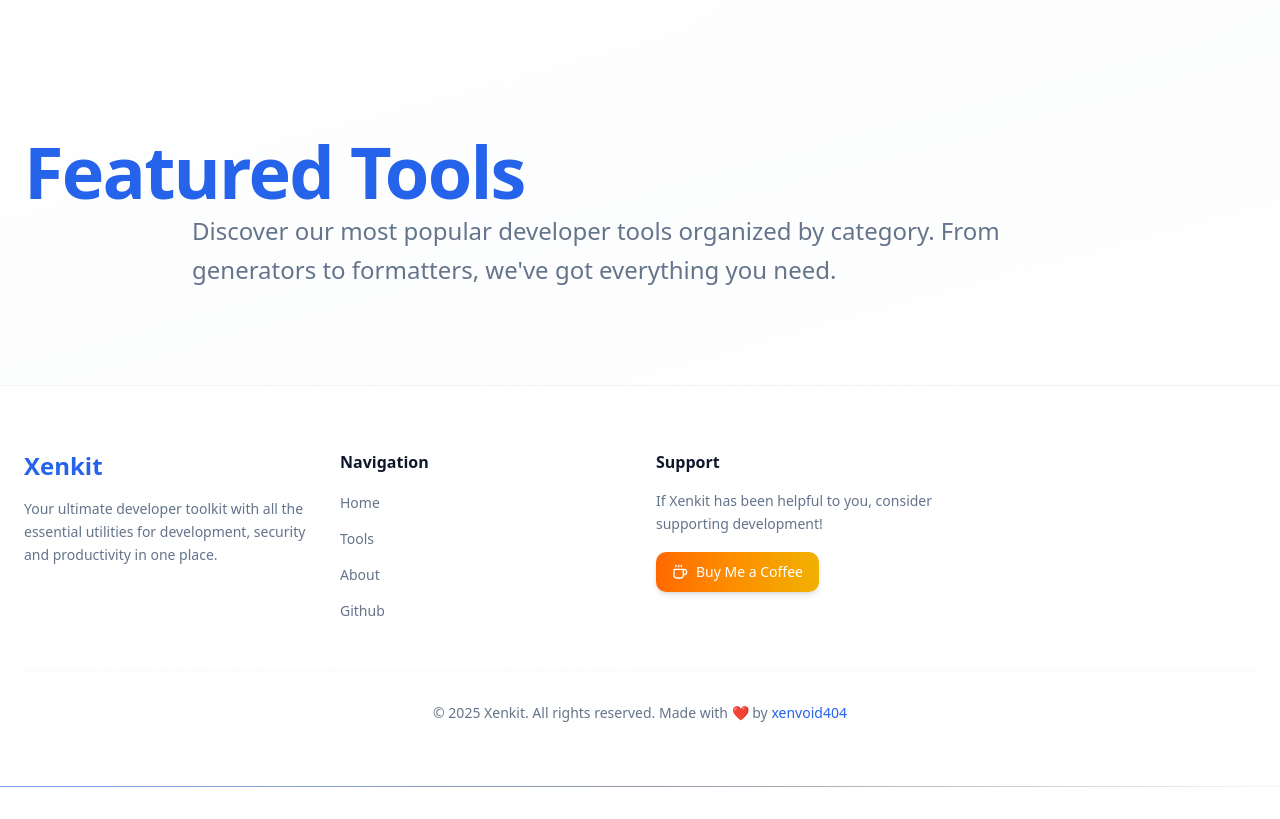
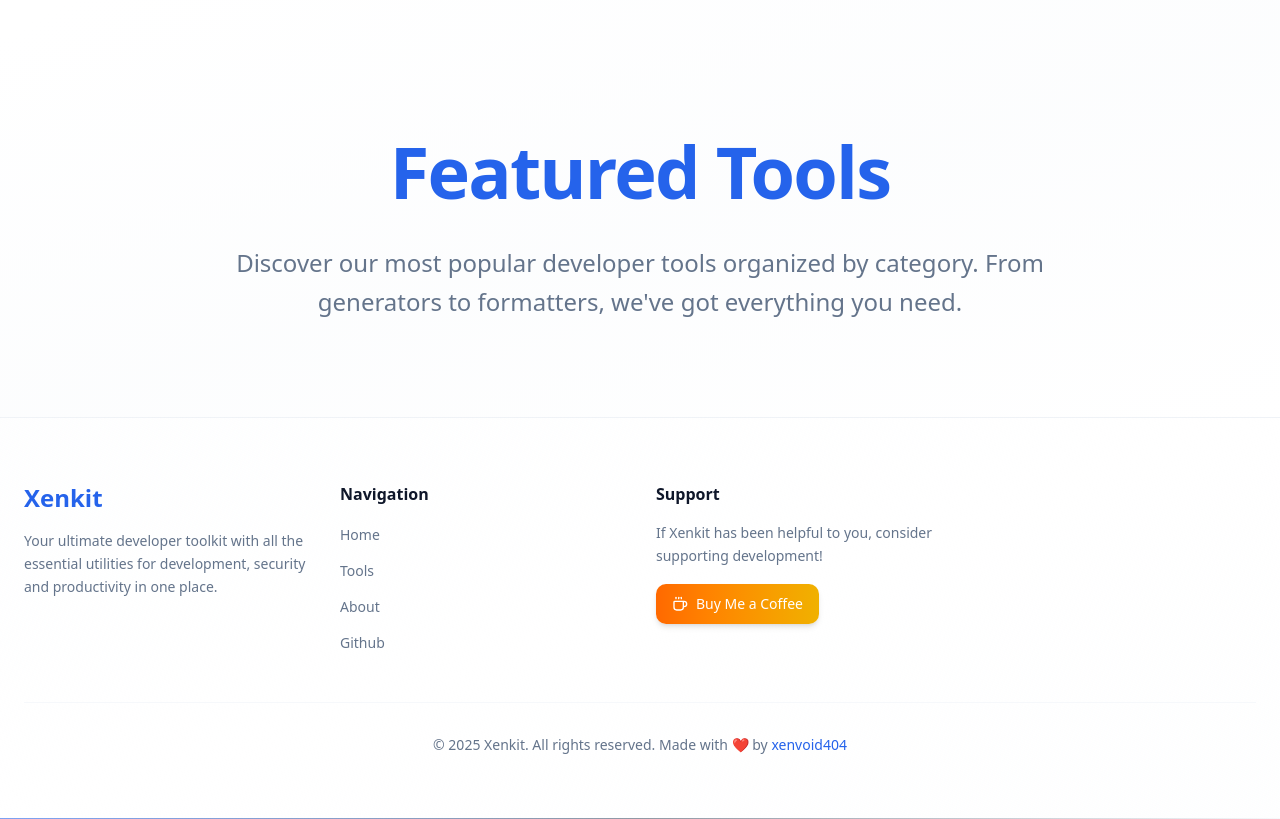
Before and after one commit to xenvoid404/xenkit-app, a Next.js app: page / in a window 1280 px wide. Shown: the part 820-1639 px from the top of the page. Before the commit the page ends 1607 px from the top, so only its background shows below. Built offline with nearby package versions, Linux system fonts and the light colour scheme.

Commit message:
coba animasi ini dulu deh

```diff
--- /dev/null
+++ b/app/(main)/(home)/components/featured-tools/animated-item.tsx
@@ -0,0 +1,19 @@
+'use client';
+import { m, type Variants } from 'framer-motion';
+
+const itemVariants: Variants = {
+    hidden: { opacity: 0, y: 20 },
+    visible: {
+        opacity: 1,
+        y: 0,
+        transition: { duration: 0.6, ease: [0.43, 0.13, 0.23, 0.96] as const }
+    }
+};
+
+export function AnimatedItem({ children, className }: { children: React.ReactNode; className?: string }) {
+    return (
+        <m.div variants={itemVariants} className={className}>
+            {children}
+        </m.div>
+    );
+}
--- a/app/(main)/(home)/components/section/featured-tools.tsx
+++ b/app/(main)/(home)/components/section/featured-tools.tsx
@@ -1,14 +1,29 @@
+import { FeaturedToolsWrapper, FeaturedToolsSubWrapper } from '../wrapper/featured-tools-wrapper';
+import { AnimatedItem } from '../featured-tools/animated-item';
+
 export function FeaturedTools() {
+    const heading = (
+        <h1 className="text-4xl font-bold leading-[1.1] tracking-tight sm:text-5xl lg:text-6xl xl:text-7xl">
+            <span className="block text-primary">Featured Tools</span>
+        </h1>
+    );
+
+    const paragraph = (
+        <p className="mx-auto max-w-4xl font-light leading-relaxed text-muted-foreground sm:text-xl lg:text-2xl">
+            Discover our most popular developer tools organized by category. From generators to formatters, we&apos;ve got everything you
+            need.
+        </p>
+    );
+
     return (
         <section className="py-24 px-6 bg-gradient-to-br from-background via-muted/20 to-background">
             <div className="max-w-8xl mx-auto">
-                <h1 className="text-4xl font-bold leading-[1.1] tracking-tight sm:text-5xl lg:text-6xl xl:text-7xl">
-                    <span className="block text-primary">Featured Tools</span>
-                </h1>
-                <p className="mx-auto max-w-4xl font-light leading-relaxed text-muted-foreground sm:text-xl lg:text-2xl">
-                    Discover our most popular developer tools organized by category. From generators to formatters, we&apos;ve got everything you
-                    need.
-                </p>
+                <FeaturedToolsWrapper>
+                    <FeaturedToolsSubWrapper>
+                        <AnimatedItem>{heading}</AnimatedItem>
+                        <AnimatedItem>{paragraph}</AnimatedItem>
+                    </FeaturedToolsSubWrapper>
+                </FeaturedToolsWrapper>
             </div>
         </section>
     );
--- /dev/null
+++ b/app/(main)/(home)/components/wrapper/featured-tools-wrapper.tsx
@@ -0,0 +1,30 @@
+'use client';
+import { m, LazyMotion, domAnimation, type Variants } from 'framer-motion';
+
+const containerVariants: Variants = {
+    hidden: {},
+    visible: {
+        transition: {
+            staggerChildren: 0.2,
+            delayChildren: 0.1
+        }
+    }
+};
+
+export function FeaturedToolsWrapper({ children }: { children: React.ReactNode }) {
+    return <LazyMotion features={domAnimation}>{children}</LazyMotion>;
+}
+
+export function FeaturedToolsSubWrapper({ children }: { children: React.ReactNode }) {
+    return (
+        <m.div
+            className="flex flex-col items-center gap-y-8 text-center"
+            variants={containerVariants}
+            initial="hidden"
+            whileInView="visible"
+            viewport={{ once: true, amount: 0.2 }}
+        >
+            {children}
+        </m.div>
+    );
+}
```
